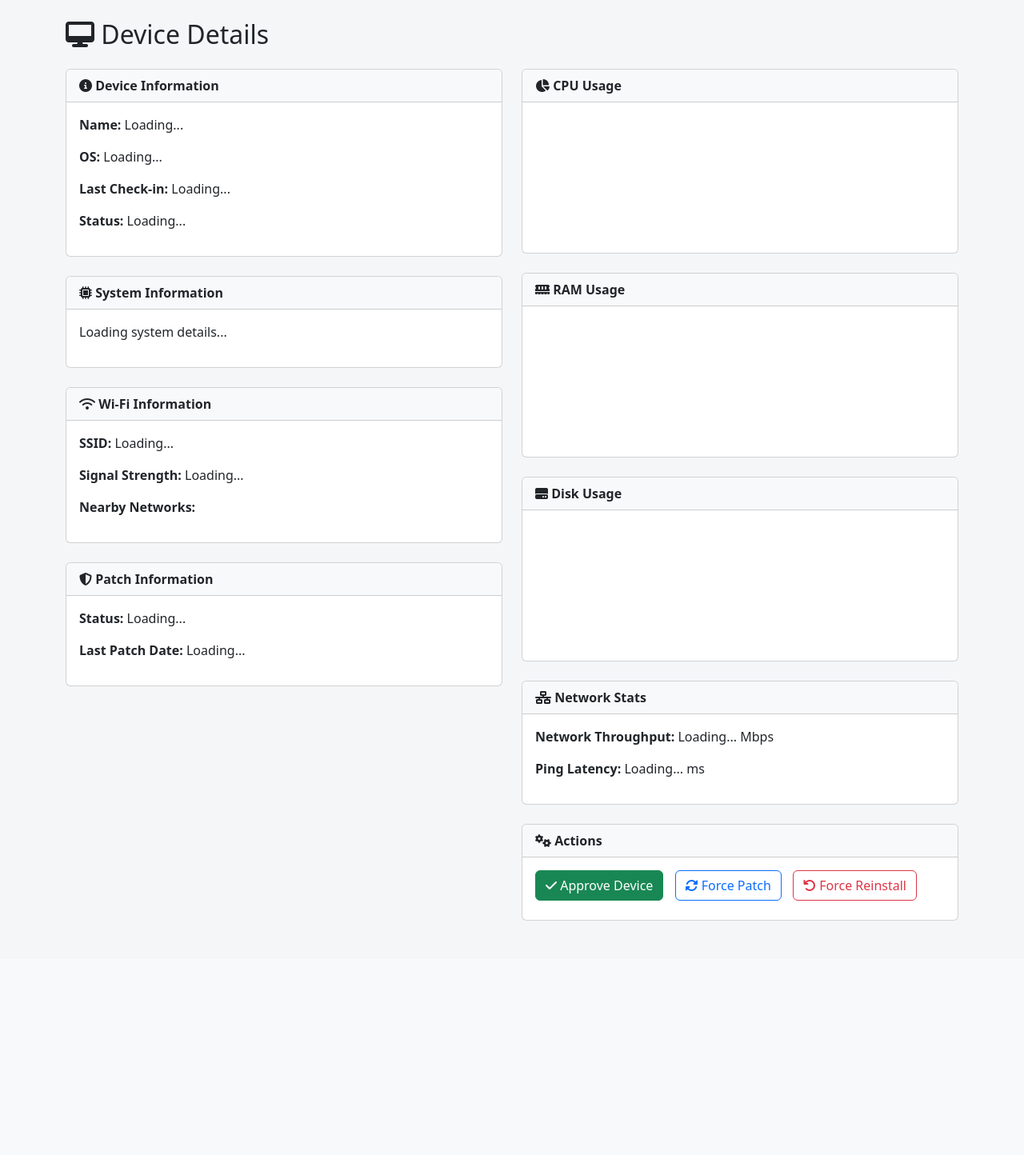
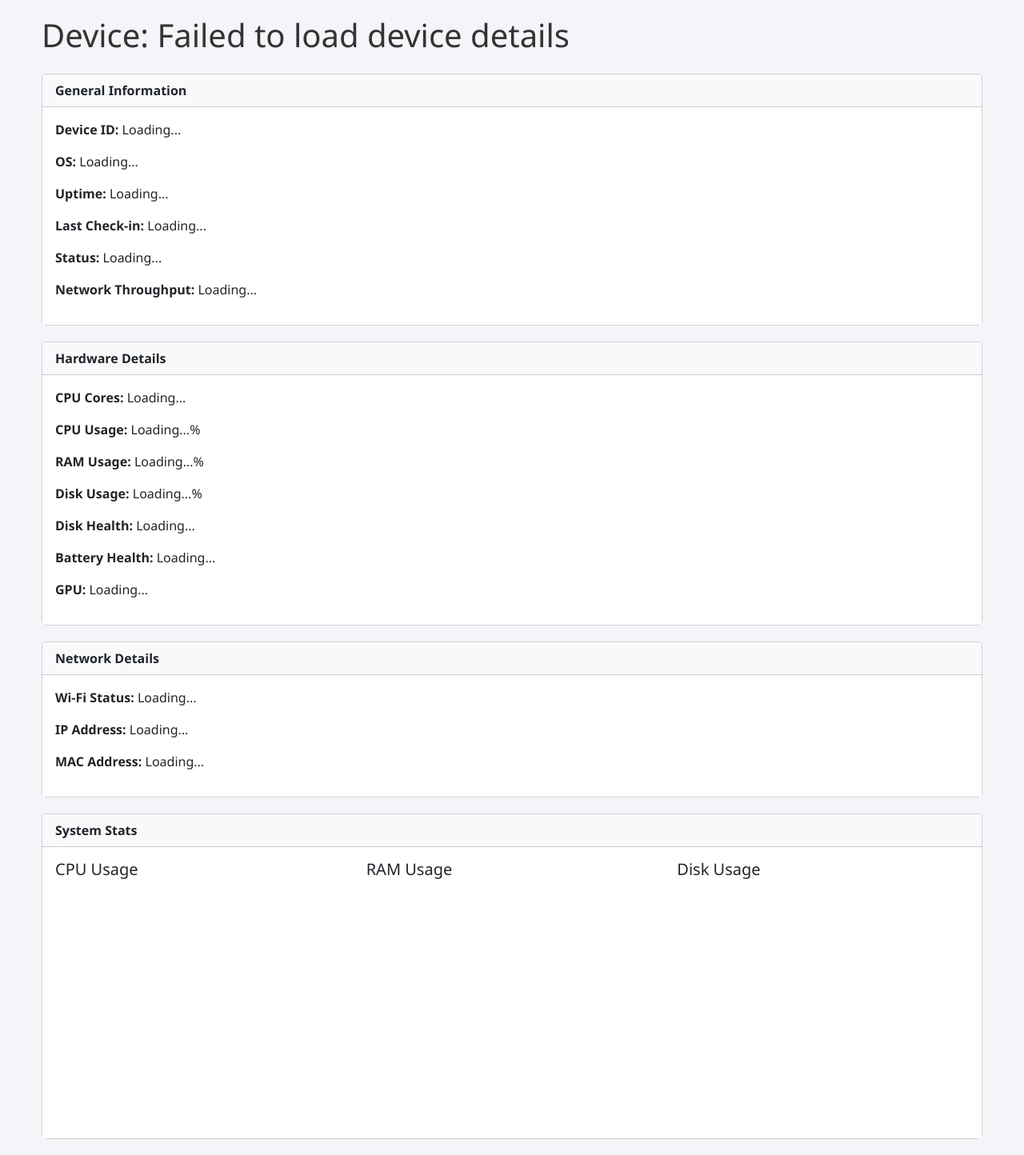
Before and after one commit to gitarman94/PatchPilot, a Python web app: template templates/device_detail.html in a window 1280 px wide. Shown: the whole page at 80% size. Before the commit the page ends 1151 px from the top, so only its background shows below. Run offline with Jinja, Linux system fonts and the light colour scheme; the template is opened without the code that fills it, so the values that code supplies are empty; a map, chart or similar area stays blank.

Commit message:
Update device_detail.html

```diff
--- a/templates/device_detail.html
+++ b/templates/device_detail.html
@@ -18,119 +18,81 @@
     <script src="https://cdn.jsdelivr.net/npm/chart.js"></script>
 
     <style>
-        body {
-            background-color: #f4f6f8;
-        }
-        .card-header {
-            background-color: #f8f9fa;
-            font-weight: bold;
-        }
-        .status-online { color: #28a745; font-weight: bold; }
-        .status-offline { color: #dc3545; font-weight: bold; }
-        .metric-value { font-size: 1.2rem; font-weight: 600; }
-        .metric-label { font-size: 0.875rem; color: #6c757d; }
-        .action-buttons .btn { margin-right: 10px; }
-        .badge-status { padding: 5px 10px; font-size: 0.875rem; }
+        body { background: #f4f4f9; color: #333; font-family: 'Segoe UI', Tahoma, Geneva, Verdana, sans-serif; }
+        .container { max-width: 1200px; margin: auto; padding-top: 20px; }
+        .card { margin-bottom: 20px; }
+        .card-header { font-weight: bold; background-color: #f8f9fa; }
+        .card-body { background-color: #ffffff; }
+        .chart-container { position: relative; height: 300px; width: 100%; }
+        .status-updates { color: #ffc107; font-weight: bold; }
+        .status-online { color: #28a745; }
+        .status-offline { color: #dc3545; }
+        .status-text { font-size: 18px; font-weight: 500; }
     </style>
 </head>
+<body>
 
-<body>
-<div class="container py-4">
-    <h2 class="mb-4"><i class="fa-solid fa-desktop"></i> Device Details</h2>
+<div class="container">
+    <h1 class="mb-4">Device: <span id="deviceName">Loading...</span></h1>
 
-    <div class="row">
-        <!-- LEFT COLUMN -->
-        <div class="col-md-6">
     <!-- Device Info -->
-            <div class="card mb-4">
-                <div class="card-header"><i class="fa-solid fa-circle-info"></i> Device Information</div>
+    <div class="card">
+        <div class="card-header">General Information</div>
         <div class="card-body">
-                    <p><strong>Name:</strong> <span id="device-name">Loading...</span></p>
-                    <p><strong>OS:</strong> <span id="os-name">Loading...</span></p>
-                    <p><strong>Last Check-in:</strong> <span id="last-checkin">Loading...</span></p>
-                    <p><strong>Status:</strong> <span id="status">Loading...</span></p>
+            <p><strong>Device ID:</strong> <span id="deviceID">Loading...</span></p>
+            <p><strong>OS:</strong> <span id="osName">Loading...</span></p>
+            <p><strong>Uptime:</strong> <span id="uptime">Loading...</span></p>
+            <p><strong>Last Check-in:</strong> <span id="lastCheckin">Loading...</span></p>
+            <p><strong>Status:</strong> <span id="deviceStatus">Loading...</span></p>
+            <p><strong>Network Throughput:</strong> <span id="networkThroughput">Loading...</span></p>
         </div>
     </div>
 
-            <!-- System Info -->
-            <div class="card mb-4">
-                <div class="card-header"><i class="fa-solid fa-microchip"></i> System Information</div>
-                <div class="card-body" id="system-info">
-                    <p>Loading system details...</p>
+    <!-- Hardware Info -->
+    <div class="card">
+        <div class="card-header">Hardware Details</div>
+        <div class="card-body">
+            <p><strong>CPU Cores:</strong> <span id="cpuCores">Loading...</span></p>
+            <p><strong>CPU Usage:</strong> <span id="cpuUsage">Loading...</span>%</p>
+            <p><strong>RAM Usage:</strong> <span id="ramUsage">Loading...</span>%</p>
+            <p><strong>Disk Usage:</strong> <span id="diskUsage">Loading...</span>%</p>
+            <p><strong>Disk Health:</strong> <span id="diskHealth">Loading...</span></p>
+            <p><strong>Battery Health:</strong> <span id="batteryHealth">Loading...</span></p>
+            <p><strong>GPU:</strong> <span id="gpu">Loading...</span></p>
         </div>
     </div>
 
-            <!-- Wi-Fi Info -->
-            <div class="card mb-4">
-                <div class="card-header"><i class="fa-solid fa-wifi"></i> Wi-Fi Information</div>
-                <div class="card-body" id="wifi-info">
-                    <p><strong>SSID:</strong> <span id="wifi-ssid">Loading...</span></p>
-                    <p><strong>Signal Strength:</strong> <span id="wifi-signal">Loading...</span></p>
-                    <p><strong>Nearby Networks:</strong></p>
-                    <ul id="wifi-networks" class="list-group list-group-flush"></ul>
+    <!-- Network Info -->
+    <div class="card">
+        <div class="card-header">Network Details</div>
+        <div class="card-body">
+            <p><strong>Wi-Fi Status:</strong> <span id="wifiStatus">Loading...</span></p>
+            <p><strong>IP Address:</strong> <span id="ipAddress">Loading...</span></p>
+            <p><strong>MAC Address:</strong> <span id="macAddress">Loading...</span></p>
         </div>
     </div>
 
-            <!-- Patch Info -->
-            <div class="card mb-4">
-                <div class="card-header"><i class="fa-solid fa-shield-halved"></i> Patch Information</div>
+    <!-- System Stats (Charts) -->
+    <div class="card">
+        <div class="card-header">System Stats</div>
         <div class="card-body">
-                    <p><strong>Status:</strong> <span id="patch-status">Loading...</span></p>
-                    <p><strong>Last Patch Date:</strong> <span id="last-patch-date">Loading...</span></p>
+            <div class="row">
+                <div class="col-md-4">
+                    <h5>CPU Usage</h5>
+                    <div class="chart-container" id="cpuUsageChart"></div>
+                </div>
+                <div class="col-md-4">
+                    <h5>RAM Usage</h5>
+                    <div class="chart-container" id="ramUsageChart"></div>
+                </div>
+                <div class="col-md-4">
+                    <h5>Disk Usage</h5>
+                    <div class="chart-container" id="diskUsageChart"></div>
+                </div>
             </div>
         </div>
     </div>
 
-        <!-- RIGHT COLUMN -->
-        <div class="col-md-6">
-            <!-- Charts -->
-            <div class="card mb-4">
-                <div class="card-header"><i class="fa-solid fa-chart-pie"></i> CPU Usage</div>
-                <div class="card-body">
-                    <canvas id="cpuUsageChart" height="150"></canvas>
-                </div>
-            </div>
-
-            <div class="card mb-4">
-                <div class="card-header"><i class="fa-solid fa-memory"></i> RAM Usage</div>
-                <div class="card-body">
-                    <canvas id="ramUsageChart" height="150"></canvas>
-                </div>
-            </div>
-
-            <div class="card mb-4">
-                <div class="card-header"><i class="fa-solid fa-hard-drive"></i> Disk Usage</div>
-                <div class="card-body">
-                    <canvas id="diskUsageChart" height="150"></canvas>
-                </div>
-            </div>
-
-            <!-- Network Stats -->
-            <div class="card mb-4">
-                <div class="card-header"><i class="fa-solid fa-network-wired"></i> Network Stats</div>
-                <div class="card-body">
-                    <p><strong>Network Throughput:</strong> <span id="network-throughput">Loading...</span> Mbps</p>
-                    <p><strong>Ping Latency:</strong> <span id="ping-latency">Loading...</span> ms</p>
-                </div>
-            </div>
-
-            <!-- Actions -->
-            <div class="card mb-4">
-                <div class="card-header"><i class="fa-solid fa-gears"></i> Actions</div>
-                <div class="card-body action-buttons">
-                    <button id="approve-device" class="btn btn-success mb-2">
-                        <i class="fa-solid fa-check"></i> Approve Device
-                    </button>
-                    <button class="btn btn-outline-primary mb-2">
-                        <i class="fa-solid fa-rotate"></i> Force Patch
-                    </button>
-                    <button class="btn btn-outline-danger mb-2">
-                        <i class="fa-solid fa-arrow-rotate-left"></i> Force Reinstall
-                    </button>
-                </div>
-            </div>
-        </div>
-    </div>
 </div>
 
 <!-- JS Dependencies -->
@@ -138,25 +100,88 @@
 <script src="https://cdn.jsdelivr.net/npm/bootstrap@5.3.0/dist/js/bootstrap.bundle.min.js" crossorigin="anonymous"></script>
 
 <script>
-document.addEventListener('DOMContentLoaded', async function() {
-    const deviceId = window.location.pathname.split('/').pop();
+    $(document).ready(function() {
+        const deviceID = new URLSearchParams(window.location.search).get('deviceID'); // Extract device ID from URL
 
+        // Function to load device details
+        async function loadDeviceDetails() {
             try {
-        const res = await fetch(`/api/devices/${deviceId}`);
-        const device = await res.json();
+                const response = await fetch(`/api/device/${deviceID}`);
+                const data = await response.json();
 
-        // Device Info
-        document.getElementById('device-name').textContent = device.device_name || '—';
-        document.getElementById('os-name').textContent = device.os_name || '—';
-        document.getElementById('last-checkin').textContent = device.last_checkin ? new Date(device.last_checkin).toLocaleString() : '—';
-        document.getElementById('status').innerHTML = device.online
-            ? '<span class="status-online">🟢 Online</span>'
-            : '<span class="status-offline">🔴 Offline</span>';
+                if (!data.success) {
+                    $('#deviceName').text('Error: Device not found');
+                    return;
+                }
 
-        // System Info
-        document.getElementById('system-info').innerHTML = `
-            <p><strong>CPU:</strong> ${device.cpu ?? '—'}%</p>
-            <p><strong>Total RAM:</strong> ${(device.ram_total / 1024 / 1024 / 1024).toFixed(2)} GB</p>
-            <p><strong>Used RAM:</strong> ${(device.ram_used / 1024 / 1024 / 1024).toFixed(2)} GB</p>
-            <p><strong>Disk Health:</strong> ${device.disk_health ?? '—'}</p>
-            <p><strong>Total Disk:</strong> ${(device.disk_total / 1024 / 1024 / 1024).toFixed(2)_
+                const device = data.device;
+
+                // Fill the fields
+                $('#deviceName').text(device.device_name);
+                $('#deviceID').text(device.id);
+                $('#osName').text(device.os_name);
+                $('#uptime').text(device.uptime ? `${device.uptime} seconds` : 'N/A');
+                $('#lastCheckin').text(device.last_checkin ? new Date(device.last_checkin).toLocaleString() : 'N/A');
+                $('#deviceStatus').text(device.is_online ? 'Online' : 'Offline').addClass(device.is_online ? 'status-online' : 'status-offline');
+                $('#networkThroughput').text(device.network_throughput || 'N/A');
+
+                // Hardware info
+                $('#cpuCores').text(device.cpu_cores || 'N/A');
+                $('#cpuUsage').text(device.cpu_usage ? device.cpu_usage.toFixed(2) : 'N/A');
+                $('#ramUsage').text(device.ram_usage ? `${device.ram_usage.toFixed(2)}%` : 'N/A');
+                $('#diskUsage').text(device.disk_usage ? `${device.disk_usage.toFixed(2)}%` : 'N/A');
+                $('#diskHealth').text(device.disk_health || 'N/A');
+                $('#batteryHealth').text(device.battery_health || 'N/A');
+                $('#gpu').text(device.gpu || 'N/A');
+
+                // Network info
+                $('#wifiStatus').text(device.wifi_status || 'N/A');
+                $('#ipAddress').text(device.ip_address || 'N/A');
+                $('#macAddress').text(device.mac_address || 'N/A');
+
+                // Render charts
+                renderChart('cpuUsageChart', 'CPU Usage', 'CPU Usage (%)', device.cpu_usage_history || []);
+                renderChart('ramUsageChart', 'RAM Usage', 'RAM Usage (%)', device.ram_usage_history || []);
+                renderChart('diskUsageChart', 'Disk Usage', 'Disk Usage (%)', device.disk_usage_history || []);
+            } catch (error) {
+                console.error('Error loading device details:', error);
+                $('#deviceName').text('Failed to load device details');
+            }
+        }
+
+        // Function to render charts
+        function renderChart(elementId, label, title, data) {
+            const ctx = document.getElementById(elementId).getContext('2d');
+            new Chart(ctx, {
+                type: 'line',
+                data: {
+                    labels: data.map((_, index) => `T${index + 1}`), // Time labels
+                    datasets: [{
+                        label: title,
+                        data: data,
+                        borderColor: '#4e73df',
+                        tension: 0.1,
+                        fill: false,
+                        borderWidth: 2
+                    }]
+                },
+                options: {
+                    responsive: true,
+                    plugins: {
+                        title: { display: true, text: label },
+                        tooltip: { enabled: true }
+                    },
+                    scales: {
+                        x: { title: { display: true, text: 'Time' } },
+                        y: { title: { display: true, text: title } }
+                    }
+                }
+            });
+        }
+
+        // Load device details
+        loadDeviceDetails();
+    });
+</script>
+</body>
+</html>
```
Lines whose indentation alone changed are shown as unchanged.
